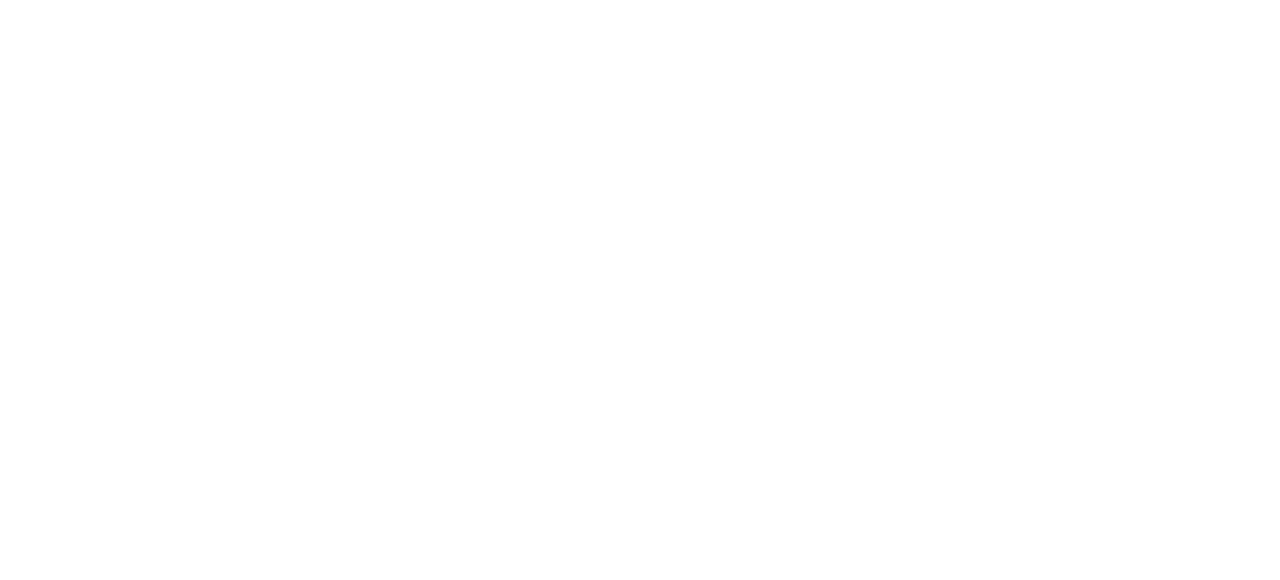
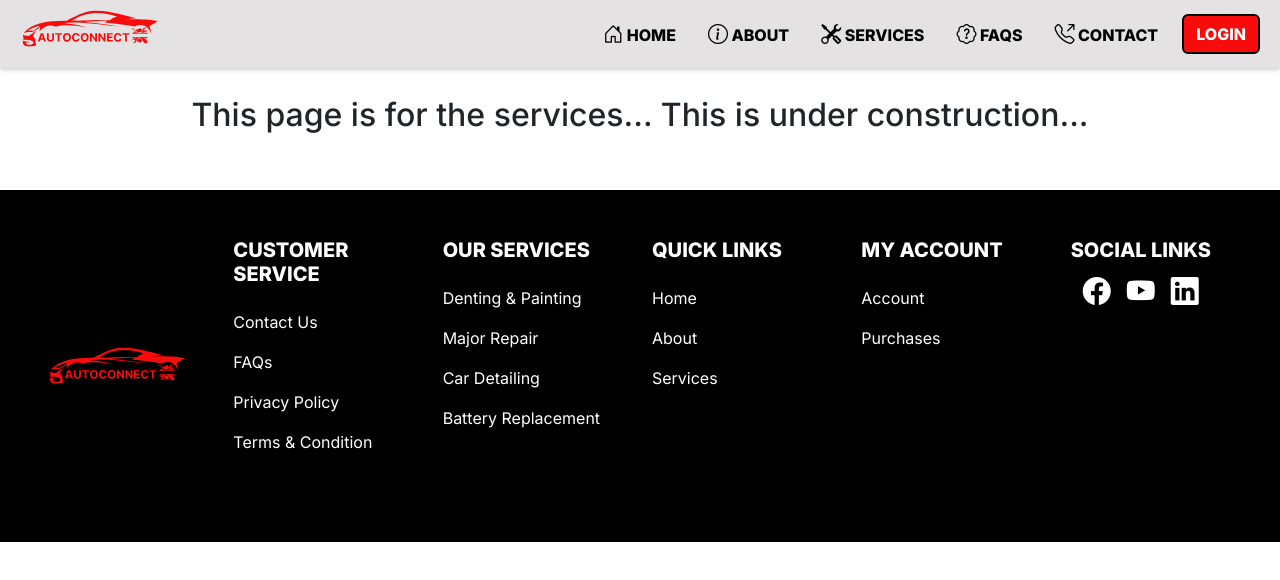
Before and after one commit to jaspherbagor/AutoConnect, a React (Create React App) app in the folder front-end/: page /services in a window 1280 px wide. Before the commit this address had no page. Shown: the top 580 px of the page. Built offline with nearby package versions, Linux system fonts and the light colour scheme.

Commit message:
added the services compoent in the route

```diff
--- a/front-end/src/components/routes/route.jsx
+++ b/front-end/src/components/routes/route.jsx
@@ -2,6 +2,7 @@ import React from 'react'
 import {Routes, Route} from "react-router-dom";
 import Home from '../pages/client/home';
 import About from '../pages/client/about';
+import Services from '../pages/client/services';
 const RouteWay = () => {
   return (
     <div>
@@ -9,6 +10,7 @@ const RouteWay = () => {
             {/* Client Routes Start*/}
             <Route path="/" element={<Home/>} />
             <Route path="/about" element={<About/>} />
+            <Route path="/services" element={<Services/>} />
             {/* Client Routes End */}
         </Routes>
     </div>
```
